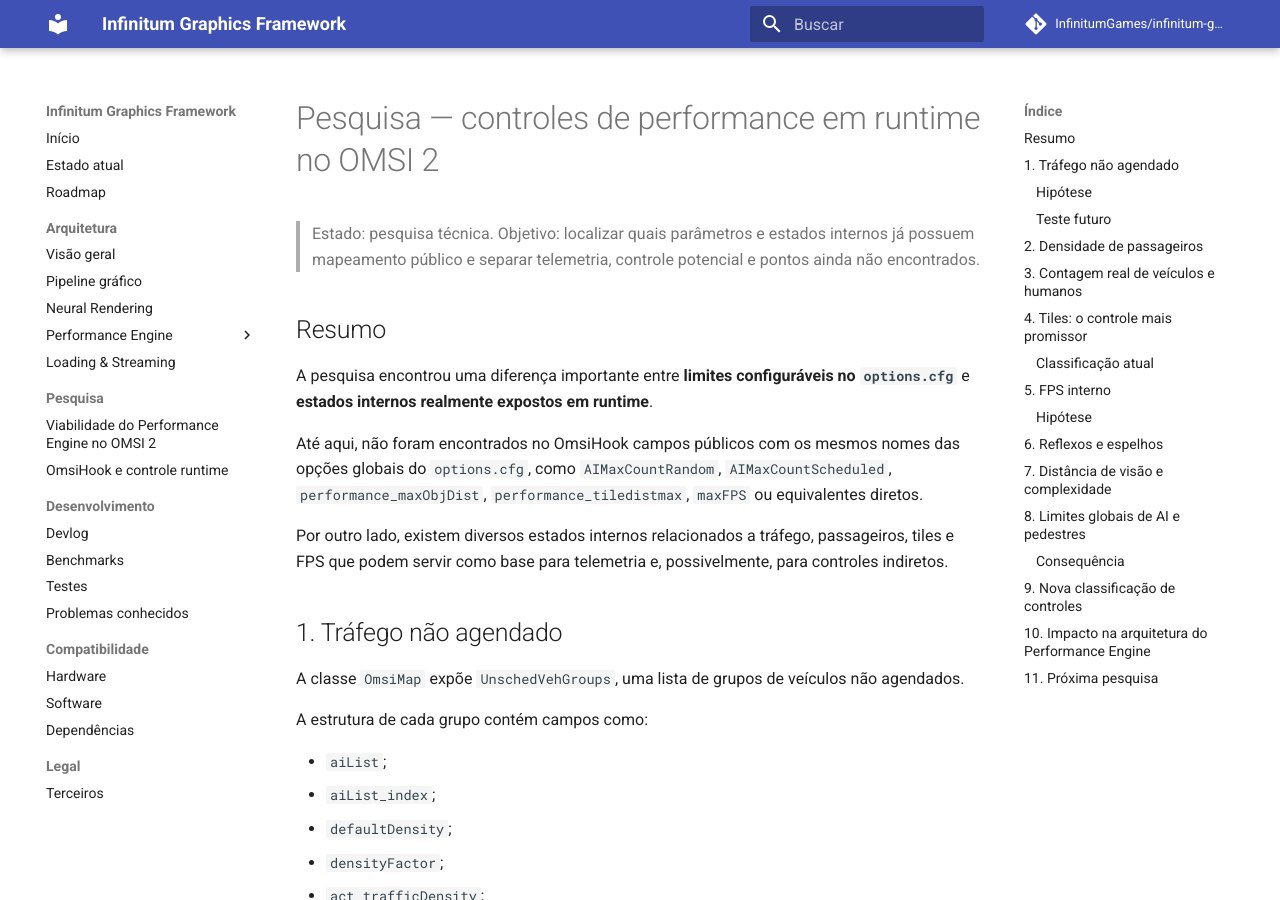
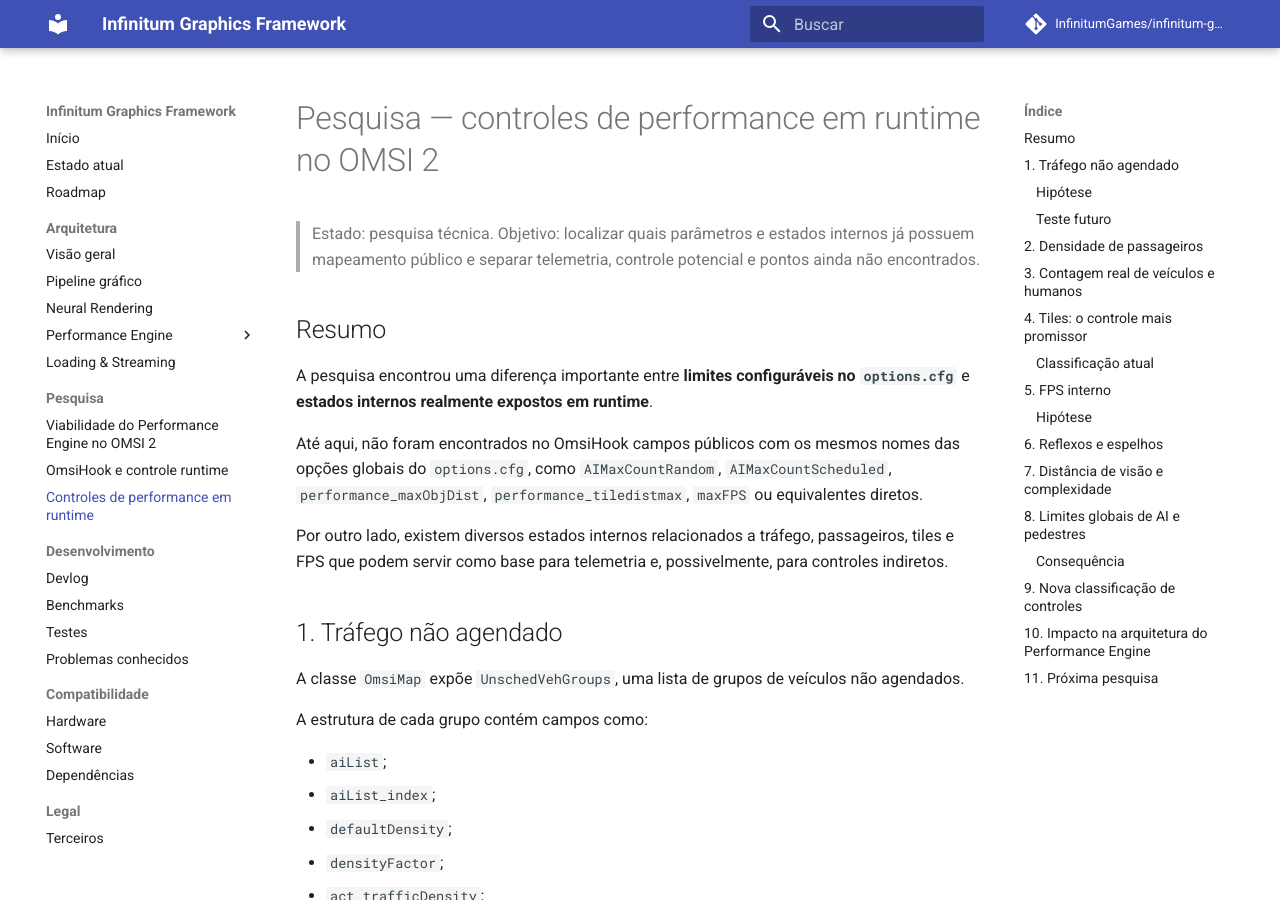
Before and after one commit to InfinitumGames/infinitum-graphics-framework, an MkDocs documentation site: the page built from docs/research/runtime-performance-controls.md, in a window 1280 px wide and 900 px high. Built offline with MkDocs 1.6.1 and Material for MkDocs 9.7.7, drawn with Linux system fonts in a browser that asks for light colours; comment, search, counter and statistics services are not loaded.

Commit message:
docs: add runtime performance controls research to navigation

```diff
--- a/mkdocs.yml
+++ b/mkdocs.yml
@@ -28,6 +28,7 @@
   - Pesquisa:
       - Viabilidade do Performance Engine no OMSI 2: research/omsi-performance-viability.md
       - OmsiHook e controle runtime: research/omsi-hook-runtime.md
+      - Controles de performance em runtime: research/runtime-performance-controls.md
   - Desenvolvimento:
       - Devlog: development/devlog.md
       - Benchmarks: development/benchmarks.md
```
